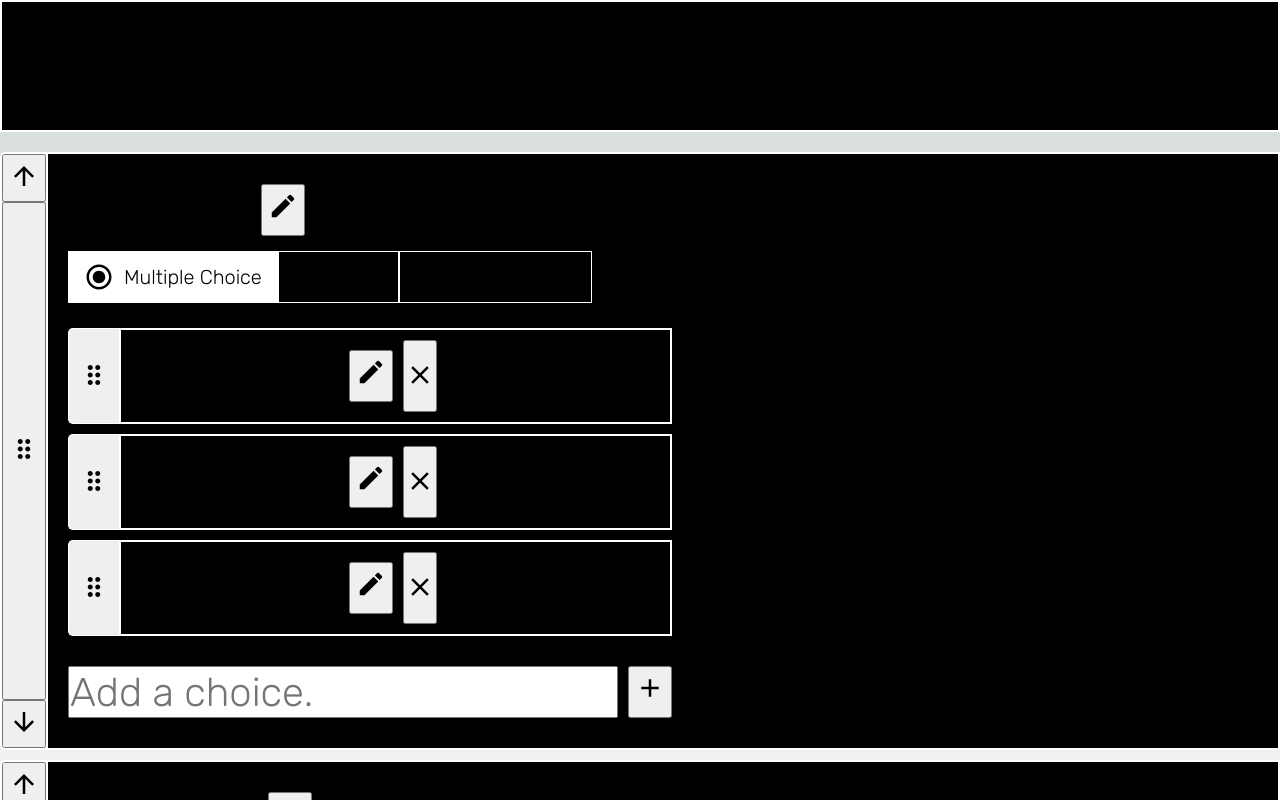
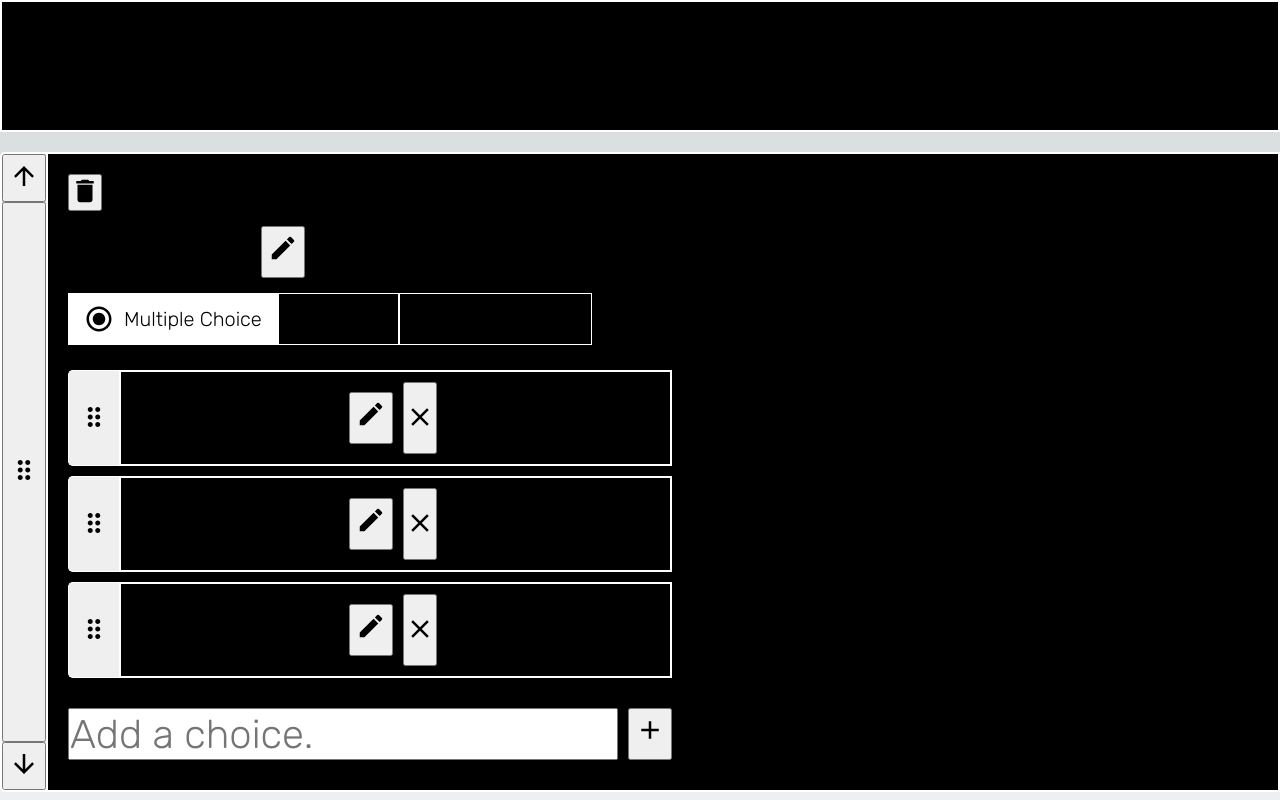
Before and after one commit to klalicki/mini-survey, a Next.js app: page /edit in a window 1280 px wide. Shown: the top 800 px of the page. Built offline with nearby package versions, Linux system fonts and the light colour scheme.

Commit message:
implements basic Delete Section button

```diff
--- a/components/EditSection/EditSection.tsx
+++ b/components/EditSection/EditSection.tsx
@@ -5,6 +5,7 @@ import { SectionListContext } from "@/contexts/SectionListContext";
 import Select from "../Select/Select";
 import TextInput from "../TextInput/TextInput";
 import MCEditor from "../Editors/MCEditor/MCEditor";
+import { Delete } from "@mui/icons-material";
 const EditSection = ({
   sectionData,
   index,
@@ -12,11 +13,22 @@ const EditSection = ({
   sectionData: SurveySection;
   index: number;
 }) => {
-  const { moveSectionRelative, updateSection, updateSectionMerge } =
-    useContext(SectionListContext);
+  const {
+    moveSectionRelative,
+    updateSection,
+    updateSectionMerge,
+    deleteSection,
+  } = useContext(SectionListContext);
 
   return (
     <div className="eq-main">
+      <button className="delete-section">
+        <Delete
+          onClick={() => {
+            deleteSection(sectionData.staticID);
+          }}
+        />
+      </button>
       <TextInput
         value={sectionData.title}
         onChange={(newVal: string) => {
--- a/contexts/SectionListContext.tsx
+++ b/contexts/SectionListContext.tsx
@@ -9,6 +9,7 @@ type SectionListContextValues = {
   updateSection: Function;
   getSectionById: Function;
   updateSectionMerge: Function;
+  deleteSection: Function;
 };
 const defaultValues: SectionListContextValues = {
   sectionList: [],
@@ -19,6 +20,7 @@ const defaultValues: SectionListContextValues = {
   updateSection: () => {},
   getSectionById: () => {},
   updateSectionMerge: () => {},
+  deleteSection: () => {},
 };
 export const SectionListContext = createContext(defaultValues);
 export const SectionListWrapper = (props: PropsWithChildren) => {
@@ -32,9 +34,22 @@ export const SectionListWrapper = (props: PropsWithChildren) => {
         { text: "mc option 1", staticID: "b" },
         { text: "mc option 1", staticID: "c" },
       ],
+      ScaleOptions: { startNumber: 1, endNumber: 5 },
     },
-    { sectionType: "", title: "Section 2?", staticID: "b", MCOptions: [] },
-    { sectionType: "", title: "Section 3?", staticID: "c", MCOptions: [] },
+    {
+      sectionType: "",
+      title: "Section 2?",
+      staticID: "b",
+      MCOptions: [],
+      ScaleOptions: { startNumber: 1, endNumber: 5 },
+    },
+    {
+      sectionType: "",
+      title: "Section 3?",
+      staticID: "c",
+      MCOptions: [],
+      ScaleOptions: { startNumber: 1, endNumber: 5 },
+    },
   ]);
 
   /**
@@ -64,6 +79,15 @@ export const SectionListWrapper = (props: PropsWithChildren) => {
     return sectionList.find((item) => {
       return item.staticID === sectionId;
     });
+  };
+
+  const deleteSection = (sectionId: string) => {
+    const tempList = [...sectionList];
+    setSectionList(
+      tempList.filter((item) => {
+        return item.staticID !== sectionId;
+      })
+    );
   };
 
   const updateSection = (sectionId: string, newData: SurveySection) => {
@@ -114,6 +138,7 @@ export const SectionListWrapper = (props: PropsWithChildren) => {
         getSectionById,
         updateSection,
         updateSectionMerge,
+        deleteSection,
       }}
     >
       {props.children}
```
